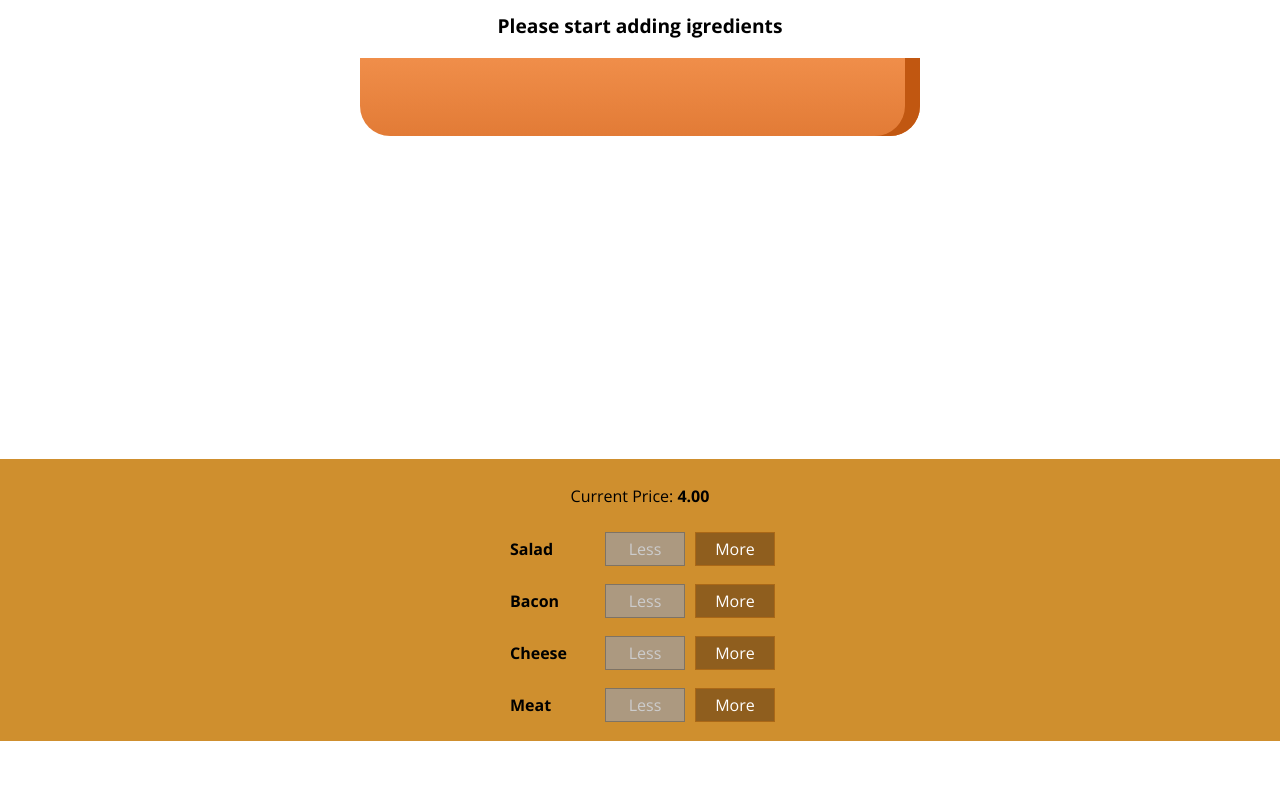
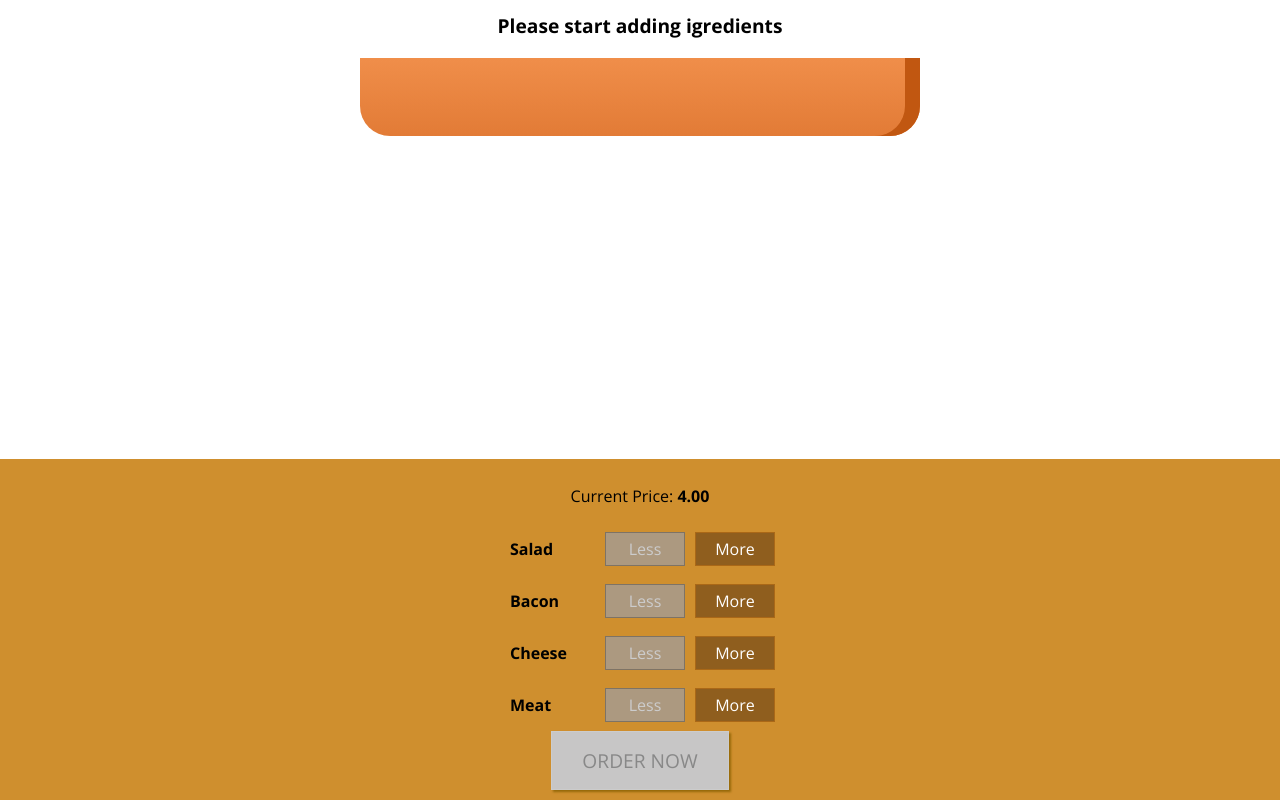
Before and after one commit to wslmacieira/burguer-builder-basic, a React app: page / in a window 1280 px wide. Shown: the part 179-979 px from the top of the page. Before the commit the page ends 920 px from the top, so only its background shows below. Built offline with nearby package versions, Linux system fonts and the light colour scheme.

Commit message:
Adding the Order Button

```diff
--- a/src/components/BuildControls/BuildControls.css
+++ b/src/components/BuildControls/BuildControls.css
@@ -9,3 +9,38 @@
   padding: 10px 0;
 
 }
+
+.OrderButton {
+    background-color: #DAD735;
+    outline: none;
+    cursor: pointer;
+    border: 1px solid #966909;
+    color: #966909;
+    font-family: inherit;
+    font-size: 1.2em;
+    padding: 15px 30px;
+    box-shadow: 2px 2px 2px #966909;
+}
+
+.OrderButton:hover, .OrderButton:active {
+    background-color: #A0DB41;
+    border: 1px solid #966909;
+    color: #966909;
+}
+
+.OrderButton:disabled {
+    background-color: #C7C6C6;
+    cursor: not-allowed;
+    border: 1px solid #ccc;
+    color: #888888;
+}
+
+.OrderButton:not(:disabled) {
+    animation: enable 0.3s linear;
+}
+
+@keyframes enable {
+    0% {
+        transform: scale(1);
+    }
+}
--- a/src/components/BuildControls/BuildControls.js
+++ b/src/components/BuildControls/BuildControls.js
@@ -21,6 +21,9 @@ const BuildControls = (props) => (
         removed={() => props.ingredientRemoved(control.type)}
         disabled={props.disabled[control.type]} />
     ))}
+    <button
+    className={classes.OrderButton}
+    disabled={!props.purchasable}>ORDER NOW</button>
   </div>
 );
 
--- a/src/containers/BurgerBuilder/BurgerBuilder.js
+++ b/src/containers/BurgerBuilder/BurgerBuilder.js
@@ -24,7 +24,19 @@ export default class BurgerBuilder extends Component {
       cheese: 0,
       meat: 0
     },
-    totalPrice: 4
+    totalPrice: 4,
+    purchasable: false
+  }
+
+  updatePurchaseState (ingredients) {
+    const sum = Object.keys(ingredients)
+    .map((igkey) => {
+      return ingredients[igkey]
+    })
+    .reduce((sum, el) => {
+      return sum + el;
+    }, 0);
+    this.setState({purchasable: sum > 0});
   }
 
   addIngredientHandler = (type) => {
@@ -38,6 +50,7 @@ export default class BurgerBuilder extends Component {
     const oldPrice = this.state.totalPrice;
     const newPrice = oldPrice + priceAddition;
     this.setState({ totalPrice: newPrice, ingredients: updatedIngredients});
+    this.updatePurchaseState(updatedIngredients);
 
   }
 
@@ -55,7 +68,7 @@ export default class BurgerBuilder extends Component {
     const oldPrice = this.state.totalPrice;
     const newPrice = oldPrice - priceDeduction;
     this.setState({ totalPrice: newPrice, ingredients: updatedIngredients});
-
+    this.updatePurchaseState(updatedIngredients);
   }
 
   render() {
@@ -73,6 +86,7 @@ export default class BurgerBuilder extends Component {
             ingredientAdded={this.addIngredientHandler}
             ingredientRemoved={this.removeIngredientHandler}
             disabled={disabledInfo}
+            purchasable={this.state.purchasable}
             price={this.state.totalPrice} />
         </Aux>
 
```
